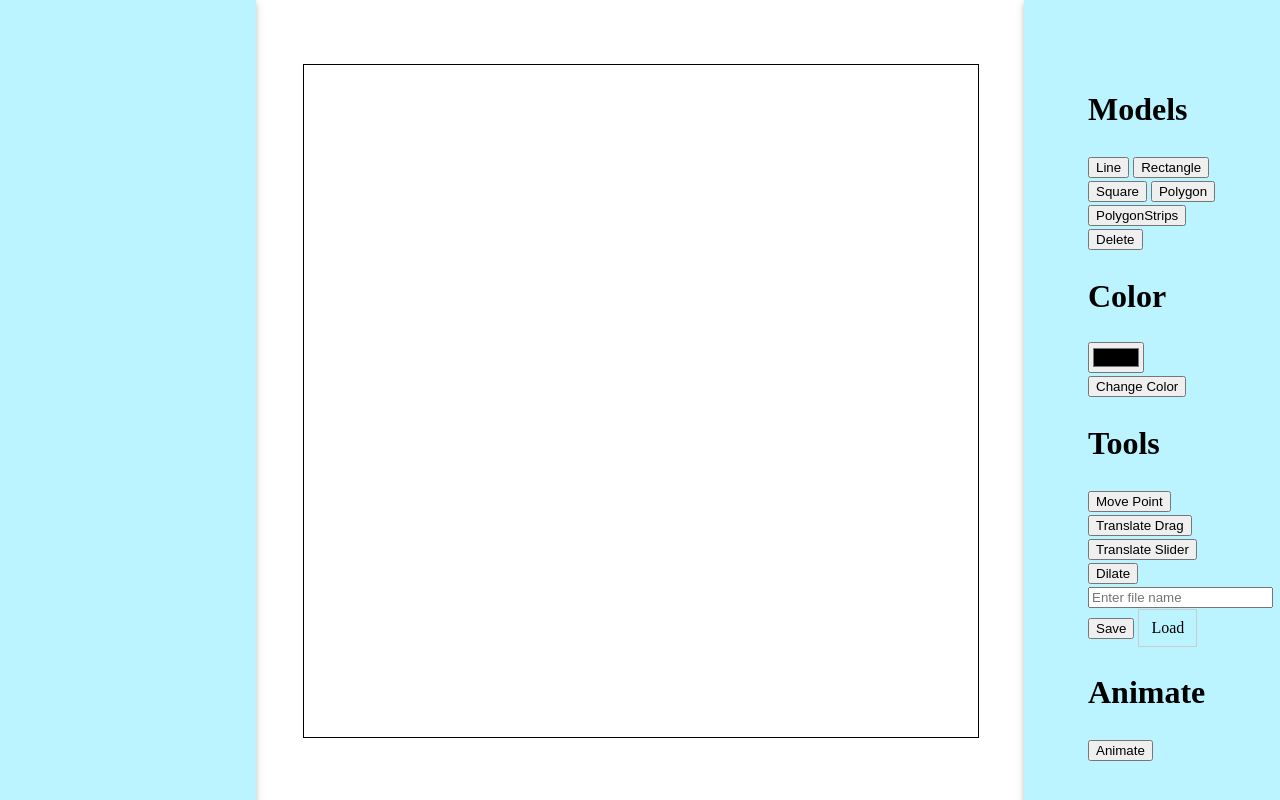
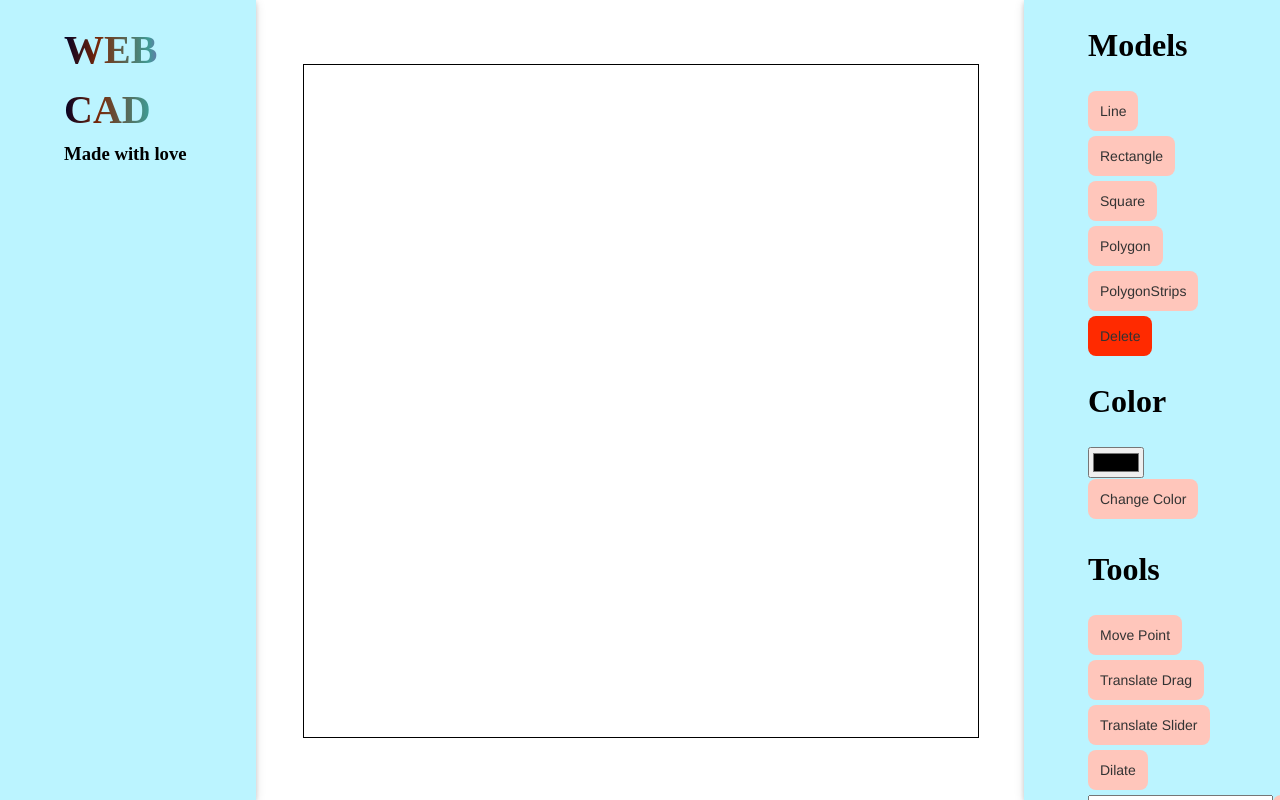
Before and after one commit to apwic/web-based-cad, a plain HTML site: page src/index.html in a window 1280 px wide. Drawn offline with Linux system fonts and the light colour scheme.

Commit message:
feat: added some styling

```diff
--- a/src/index.html
+++ b/src/index.html
@@ -15,11 +15,27 @@
     <link rel="stylesheet" href="style.css" />
   </head>
   <body>
-    <div
-      style="display: block; left: 0px"
-      id="leftMenu"
-      class="sidebar card"
-    ></div>
+    <div style="display: block; left: 0px" id="leftMenu" class="sidebar card">
+      <h1
+        style="
+          margin: 20px 0 0 0;
+          font-size: 2.5rem;
+          background: linear-gradient(
+            90deg,
+            rgba(2, 0, 36, 1) 0%,
+            rgba(121, 41, 9, 1) 27%,
+            rgba(63, 154, 148, 1) 66%,
+            rgba(244, 0, 255, 1) 100%
+          );
+          background-clip: border-box;
+          -webkit-background-clip: text;
+          -webkit-text-fill-color: transparent;
+        "
+      >
+        WEB CAD
+      </h1>
+      <h3 style="margin: 0">Made with love</h3>
+    </div>
     <div id="div-canvas">
       <canvas id="gl-canvas">
         If you're reading this, your browser doesn't support HTML5 canvas.
@@ -32,7 +48,7 @@
       <button onclick="useSquareTool()">Square</button>
       <button onclick="usePolygonTool()">Polygon</button>
       <button onclick="usePolygonStripsTool()">PolygonStrips</button>
-      <button onclick="useDeleteTool()">Delete</button>
+      <button onclick="useDeleteTool()" class="button-delete">Delete</button>
 
       <h1>Color</h1>
       <input
@@ -52,9 +68,13 @@
       <button onclick="useDilateTool()">Dilate</button>
       <div id="dilate-input"></div>
       <!-- Load and Save -->
-      <input type="text" id="filename" placeholder="Enter file name" />
-      <button onclick="save()">Save</button>
-      <label for="load" class="custom-file-upload"> Load </label>
+      <div style="display: flex; flex-direction: row">
+        <input type="text" id="filename" placeholder="Enter file name" />
+        <button onclick="save()">Save</button>
+      </div>
+      <label for="load" id="label-load" class="custom-file-upload">
+        Load
+      </label>
       <input
         type="file"
         id="load"
--- a/src/style.css
+++ b/src/style.css
@@ -5,7 +5,8 @@
 .sidebar {
   height: 100%;
   width: 10%;
-  padding: 5%;
+  padding-left: 5%;
+  padding-right: 5%;
   background-color: #bbf4ff;
   position: fixed;
   overflow: auto;
@@ -56,3 +57,75 @@ input[type="file"] {
   padding: 6px 12px;
   cursor: pointer;
 }
+
+#label-load {
+  background-color: #ffc6bb;
+  border-radius: 8px;
+  border-width: 0;
+  color: #333333;
+  cursor: pointer;
+  display: inline-block;
+  font-family: "Haas Grot Text R Web", "Helvetica Neue", Helvetica, Arial,
+    sans-serif;
+  font-size: 14px;
+  font-weight: 500;
+  line-height: 20px;
+  list-style: none;
+  margin: 0;
+  padding: 10px 12px;
+  text-align: center;
+  transition: all 200ms;
+  vertical-align: baseline;
+  white-space: nowrap;
+  user-select: none;
+  -webkit-user-select: none;
+  touch-action: manipulation;
+}
+
+button {
+  background-color: #ffc6bb;
+  border-radius: 8px;
+  border-width: 0;
+  color: #333333;
+  cursor: pointer;
+  display: inline-block;
+  font-family: "Haas Grot Text R Web", "Helvetica Neue", Helvetica, Arial,
+    sans-serif;
+  font-size: 14px;
+  font-weight: 500;
+  line-height: 20px;
+  list-style: none;
+  margin: 0 0 5px 0;
+  padding: 10px 12px;
+  text-align: center;
+  transition: all 200ms;
+  vertical-align: baseline;
+  white-space: nowrap;
+  user-select: none;
+  -webkit-user-select: none;
+  touch-action: manipulation;
+}
+
+.button-delete {
+  background-color: #ff2a00;
+  border-radius: 8px;
+  border-width: 0;
+  color: #333333;
+  cursor: pointer;
+  display: inline-block;
+  font-family: "Haas Grot Text R Web", "Helvetica Neue", Helvetica, Arial,
+    sans-serif;
+  font-size: 14px;
+  font-weight: 500;
+  line-height: 20px;
+  list-style: none;
+  margin: 0;
+  padding: 10px 12px;
+  text-align: center;
+  transition: all 200ms;
+  vertical-align: baseline;
+  white-space: nowrap;
+  user-select: none;
+  -webkit-user-select: none;
+  touch-action: manipulation;
+}
```
